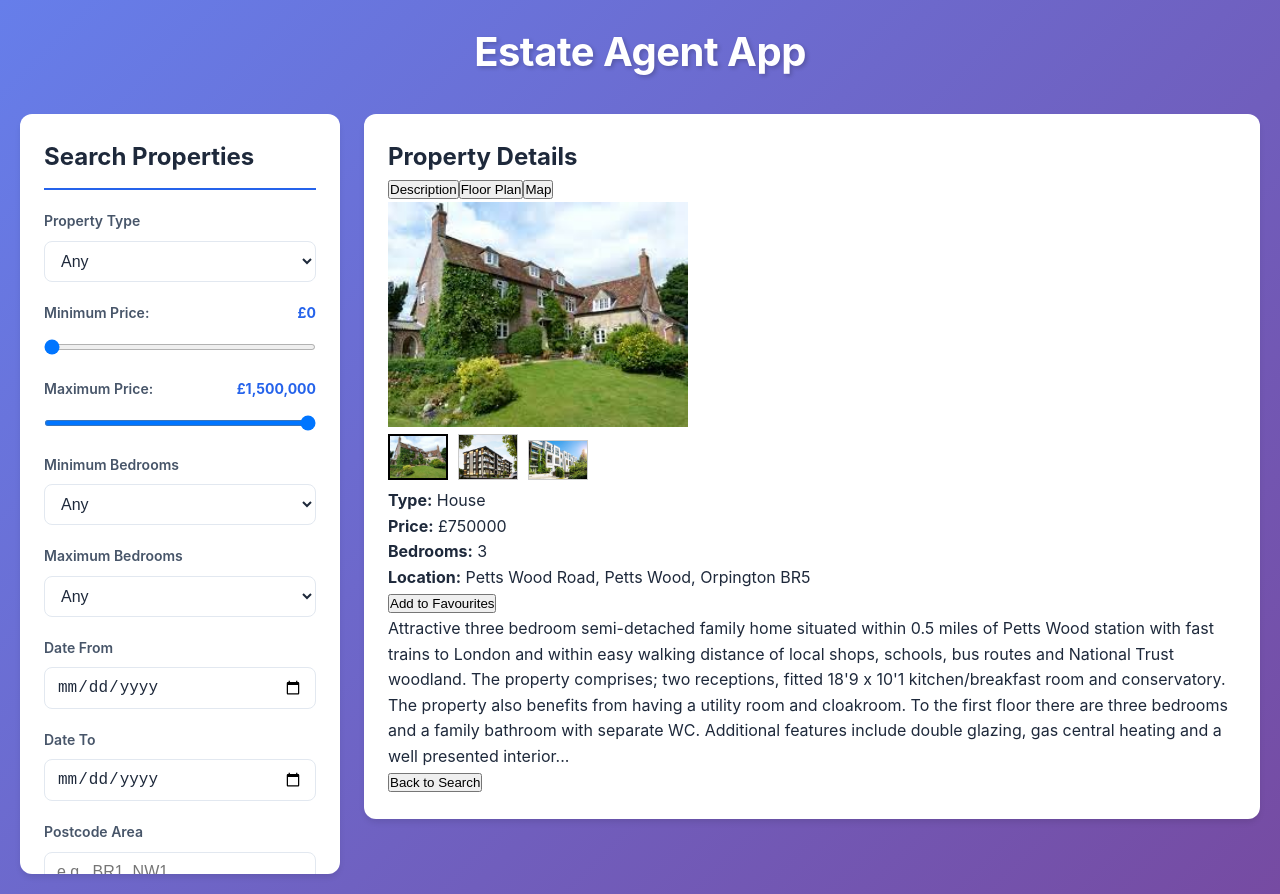
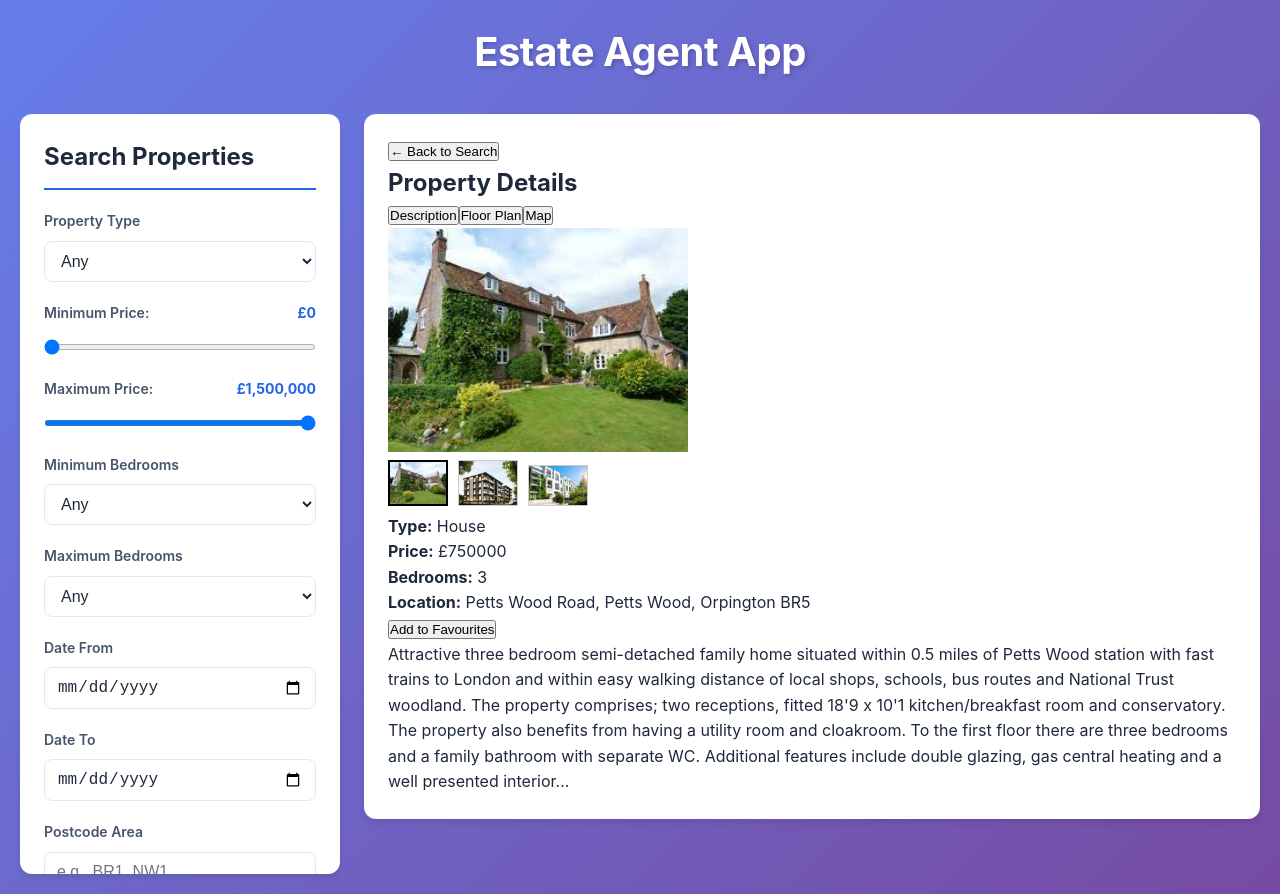
Before and after one commit to Gangulyy/React-CW, a React (Vite) app in the folder Estate-Agent-CW/: page / in a window 1280 px wide. Both pictures are taken after a click on the element 595 px from the left and 432 px from the top of the page. Built offline with nearby package versions, Linux system fonts and the light colour scheme.

Commit message:
updated button. brought it to the top

```diff
--- a/Estate-Agent-CW/src/components/PropertyDetails.jsx
+++ b/Estate-Agent-CW/src/components/PropertyDetails.jsx
@@ -12,6 +12,10 @@ function PropertyDetails({
 }) {
   return (
     <div style={styles.container}>
+      <button onClick={onBack} style={styles.backButton}>
+        ← Back to Search
+      </button>
+
       <h2>Property Details</h2>
 
       {/* Tabs */}
@@ -87,9 +91,7 @@ function PropertyDetails({
         </div>
       )}
 
-      <button onClick={onBack}>
-        Back to Search
-      </button>
+
     </div>
   );
 }
--- a/Estate-Agent-CW/src/components/SearchForm.jsx
+++ b/Estate-Agent-CW/src/components/SearchForm.jsx
@@ -194,7 +194,6 @@ const styles = {
     color: '#2563eb',
     float: 'right'
   }
-
 };
 
 export default SearchForm;
```
